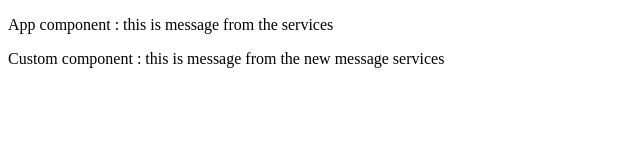
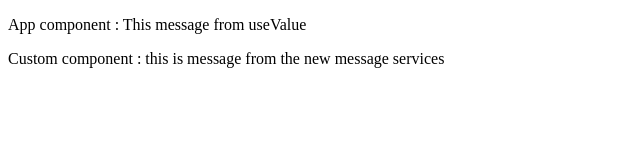
Before and after one commit to Charlie50503/angular-InjectionToken, an Angular app: page / in a window 1280 px wide. Shown: the top 160 px of the page, without its empty margins (0-640 px from the left). Built offline with nearby package versions, Linux system fonts and the light colour scheme.

Commit message:
feat: 在 module 使用 useValue 注入

```diff
--- a/src/app/app.module.ts
+++ b/src/app/app.module.ts
@@ -17,7 +17,11 @@ import { CustomComponent } from './custom/custom.component';
     AppRoutingModule
   ],
   providers: [
-    // { provide:MessageService,useClass:NewMessageService}
+    { provide:MessageService,useValue:{
+      getMessage:()=>{
+        return "This message from useValue"
+      }
+    }}
   ],
   bootstrap: [AppComponent]
 })
```
